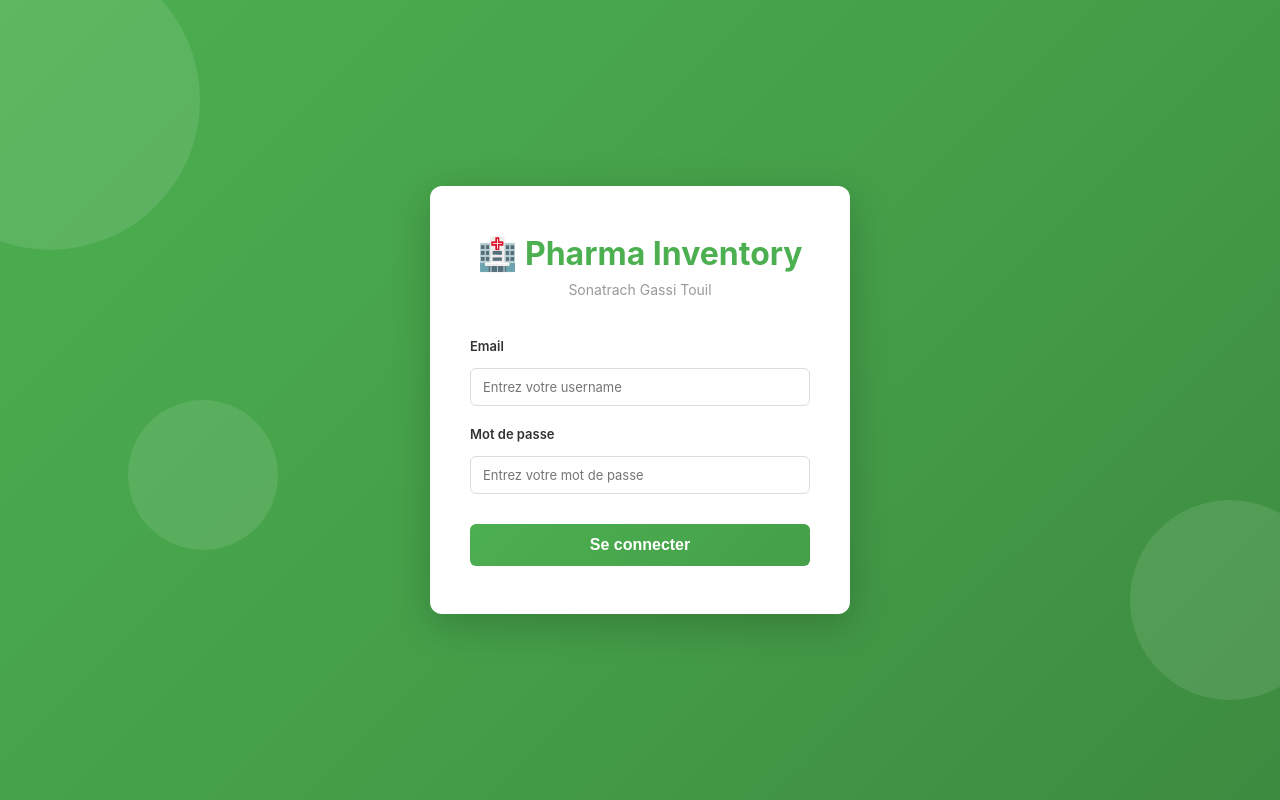
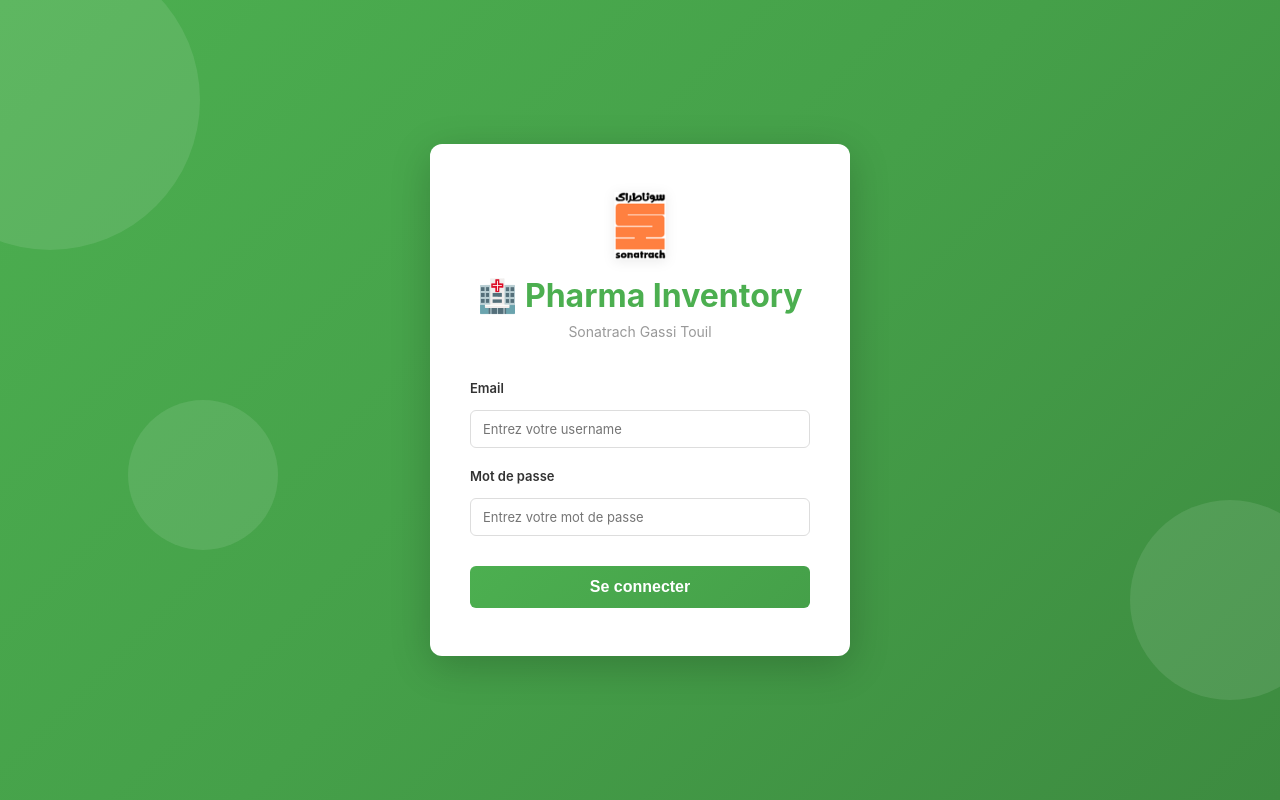
Before and after one commit to benprince526-pixel/Pharma, a React (Create React App) app in the folder frontend/: page /login in a window 1280 px wide. Built offline with nearby package versions, Linux system fonts and the light colour scheme.

Commit message:
Updated templated

```diff
--- a/frontend/public/index.html
+++ b/frontend/public/index.html
@@ -9,6 +9,7 @@
       content="Système de gestion d'inventaire pharmaceutique - Sonatrach Gassi Touil"
     />
     <title>Pharma Inventory - Gestion d'Inventaire</title>
+    <link rel="icon" type="image/png" href="%PUBLIC_URL%/logo.png" />
   </head>
   <body>
     <noscript>Vous devez activer JavaScript pour utiliser cette application.</noscript>
--- a/frontend/src/pages/Dashboard.js
+++ b/frontend/src/pages/Dashboard.js
@@ -1,6 +1,7 @@
 import React, { useState, useEffect } from 'react';
 import { useNavigate } from 'react-router-dom';
 import { productService, authService, userService, decodeToken, batchService, stockMovementService } from '../services/api';
+import companyLogo from '../services/logo.png';
 import '../styles/Dashboard.css';
 import { exportWithTemplate, exportToCSV } from '../services/excelService';
 
@@ -871,8 +872,15 @@
     <div className="dashboard-container">
       <header className="dashboard-header">
         <div className="header-left">
-          <h1>🏥 Pharma Inventory</h1>
-          <p>Sonatrach Gassi Touil</p>
+          <div className="header-brand">
+            <div className="header-logo-badge">
+              <img src={companyLogo} alt="Sonatrach Logo" className="header-logo" />
+            </div>
+            <div className="header-brand-text">
+              <h1>🏥 Pharma Inventory</h1>
+              <p>Sonatrach Gassi Touil</p>
+            </div>
+          </div>
         </div>
         <div className="header-buttons">
           <div className="user-dropdown">
--- a/frontend/src/pages/LoginPage.js
+++ b/frontend/src/pages/LoginPage.js
@@ -1,6 +1,7 @@
 import React, { useState } from 'react';
 import { useNavigate } from 'react-router-dom';
 import { authService } from '../services/api';
+import companyLogo from '../services/logo.png';
 import '../styles/LoginPage.css';
 
 function LoginPage({ onLogin }) {
@@ -42,6 +43,9 @@
 
       <div className="login-card">
         <div className="login-header">
+          <div className="login-logo-wrapper">
+            <img src={companyLogo} alt="Sonatrach Logo" className="login-company-logo" />
+          </div>
           <h1>🏥 Pharma Inventory</h1>
           <p>Sonatrach Gassi Touil</p>
         </div>
--- a/frontend/src/styles/Dashboard.css
+++ b/frontend/src/styles/Dashboard.css
@@ -30,14 +30,48 @@
   z-index: 100;
 }
 
-.header-left h1 {
-  font-size: 28px;
-  margin-bottom: 4px;
+.header-brand {
+  display: flex;
+  align-items: center;
+  gap: 14px;
 }
 
+.header-logo-badge {
+  background: #ffffff;
+  border-radius: 8px;
+  padding: 4px 6px;
+  display: inline-flex;
+  align-items: center;
+  justify-content: center;
+  box-shadow: 0 2px 8px rgba(0, 0, 0, 0.15);
+  flex-shrink: 0;
+  transition: transform 0.25s ease;
+}
+
+.header-logo-badge:hover {
+  transform: scale(1.05);
+}
+
+.header-logo {
+  height: 42px;
+  width: auto;
+  object-fit: contain;
+  display: block;
+}
+
+.header-brand-text h1,
+.header-left h1 {
+  font-size: 26px;
+  margin-bottom: 2px;
+  font-weight: 700;
+  letter-spacing: -0.3px;
+}
+
+.header-brand-text p,
 .header-left p {
   font-size: 12px;
-  opacity: 0.9;
+  opacity: 0.92;
+  letter-spacing: 0.3px;
 }
 
 .logout-button {
--- a/frontend/src/styles/LoginPage.css
+++ b/frontend/src/styles/LoginPage.css
@@ -76,6 +76,25 @@
 .login-header {
   text-align: center;
   margin-bottom: 40px;
+}
+
+.login-logo-wrapper {
+  display: flex;
+  justify-content: center;
+  align-items: center;
+  margin-bottom: 16px;
+}
+
+.login-company-logo {
+  height: 68px;
+  width: auto;
+  object-fit: contain;
+  filter: drop-shadow(0 2px 6px rgba(0, 0, 0, 0.08));
+  transition: transform 0.3s ease;
+}
+
+.login-company-logo:hover {
+  transform: scale(1.05);
 }
 
 .login-header h1 {
```
Also changed, not shown: frontend/public/logo.png (added), 1 other file (tests, documents, lock files or other folders).
